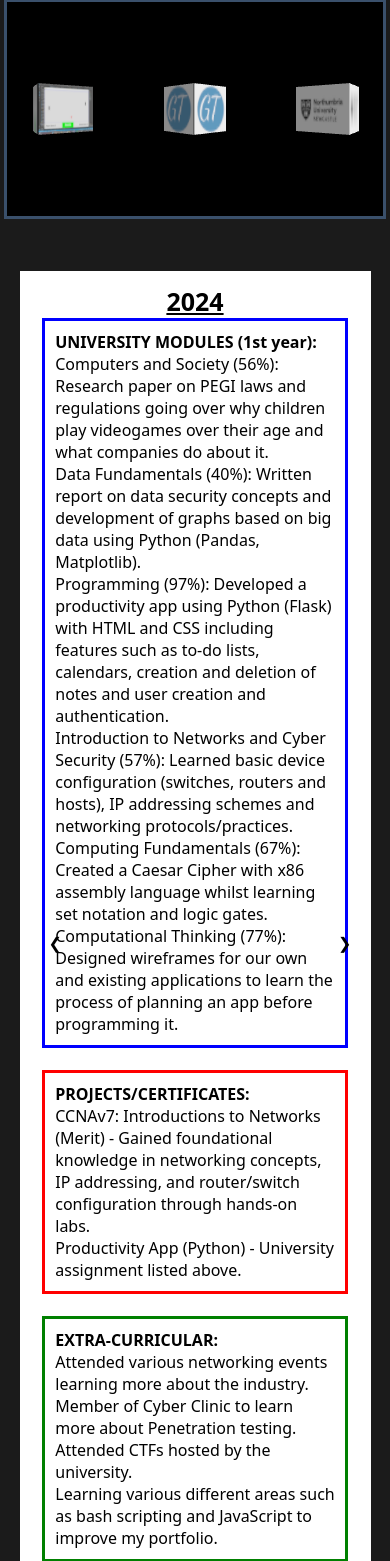
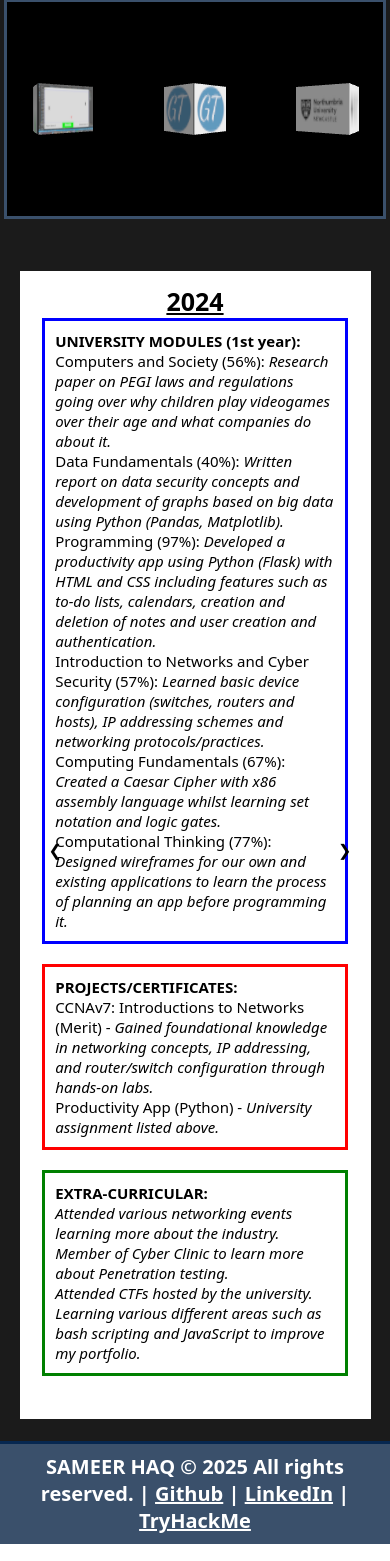
Before and after one commit to SameerUH/Portfolio-website, a PHP site: page / in a window 390 px wide. Shown: the part 1869-3430 px from the top of the page. Run offline with PHP 8.4, Linux system fonts and the light colour scheme.

Commit message:
Finished adding CSS on the index page. --- Pretty sure I'm finished with the index page. --- Fixed the favicon issue, was a directory problem. --- Stopped adding media for smaller or larger screens, literally just changed the first media to fit 800px rather than 700px.

```diff
--- a/js/pinned.js
+++ b/js/pinned.js
@@ -100,7 +100,6 @@ if (window.innerWidth < 700) {
     camera.fov = 55;
     camera.updateProjectionMatrix();
 }
-
 //Animation/renderer
 const rotation = 0.01;
 function animate() {
--- a/pages/index.php
+++ b/pages/index.php
@@ -7,15 +7,15 @@ xxxx Implement the 3D aspect of three.js.
 xxx Decide on the design of the buttons.
 xxx Possibly add an animated background, (black background with white something????).
 xxx Change images to cubes that you can rotate.
---- Go back over the timeline and see if there's anything new you can add to it.
---- Double check the LinkedIn link on the footer.
---- Add @media CSS to the index page.
+xxx Go back over the timeline and see if there's anything new you can add to it.
+xxx Double check the LinkedIn link on the footer.
+xxx Add @media CSS to the index page.
 -->
 <html lang="en">
 <head>
     <meta charset="UTF-8">
     <meta name="viewport" content="width=device-width, initial-scale=1.0">
-    <link rel="icon" href="favicon.png" type="image/png">
+    <link rel="icon" href="../favicon.png" type="image/png">
     <link rel="stylesheet" href="../styles/index.css">
     <title>Home | SameerUH</title>
 </head>
@@ -60,20 +60,20 @@ xxx Change images to cubes that you can rotate.
             <div class="year">2024</div>
             <div class="text">
                 <div class="modules"><strong>UNIVERSITY MODULES (1st year):</strong>
-                <br>Computers and Society (56%): Research paper on PEGI laws and regulations going over why children play videogames over their age and what companies do about it.
-                <br>Data Fundamentals (40%): Written report on data security concepts and development of graphs based on big data using Python (Pandas, Matplotlib).
-                <br>Programming (97%): Developed a productivity app using Python (Flask) with HTML and CSS including features such as to-do lists, calendars, creation and deletion of notes and user creation and authentication.
-                <br>Introduction to Networks and Cyber Security (57%): Learned basic device configuration (switches, routers and hosts), IP addressing schemes and networking protocols/practices.
-                <br>Computing Fundamentals (67%): Created a Caesar Cipher with x86 assembly language whilst learning set notation and logic gates.
-                <br>Computational Thinking (77%): Designed wireframes for our own and existing applications to learn the process of planning an app before programming it.</div><br>
+                <br>Computers and Society (56%): <i>Research paper on PEGI laws and regulations going over why children play videogames over their age and what companies do about it.</i>
+                <br>Data Fundamentals (40%): <i>Written report on data security concepts and development of graphs based on big data using Python (Pandas, Matplotlib).</i>
+                <br>Programming (97%): <i>Developed a productivity app using Python (Flask) with HTML and CSS including features such as to-do lists, calendars, creation and deletion of notes and user creation and authentication.</i>
+                <br>Introduction to Networks and Cyber Security (57%): <i>Learned basic device configuration (switches, routers and hosts), IP addressing schemes and networking protocols/practices.</i>
+                <br>Computing Fundamentals (67%): <i>Created a Caesar Cipher with x86 assembly language whilst learning set notation and logic gates.</i>
+                <br>Computational Thinking (77%): <i>Designed wireframes for our own and existing applications to learn the process of planning an app before programming it.</i></div><br>
                 <div class="projcerts"><strong>PROJECTS/CERTIFICATES:</strong>
-                    <br>CCNAv7: Introductions to Networks (Merit) - Gained foundational knowledge in networking concepts, IP addressing, and router/switch configuration through hands-on labs.
-                    <br>Productivity App (Python) - University assignment listed above.</div><br>
+                    <br>CCNAv7: Introductions to Networks (Merit) - <i>Gained foundational knowledge in networking concepts, IP addressing, and router/switch configuration through hands-on labs.</i>
+                    <br>Productivity App (Python) - <i>University assignment listed above.</i></div><br>
                 <div class="extra"><strong>EXTRA-CURRICULAR:</strong>
-                    <br>Attended various networking events learning more about the industry.
-                    <br>Member of Cyber Clinic to learn more about Penetration testing.
-                    <br>Attended CTFs hosted by the university.
-                    <br>Learning various different areas such as bash scripting and JavaScript to improve my portfolio.
+                    <br><i>Attended various networking events learning more about the industry.</i>
+                    <br><i>Member of Cyber Clinic to learn more about Penetration testing.</i>
+                    <br><i>Attended CTFs hosted by the university.</i>
+                    <br><i>Learning various different areas such as bash scripting and JavaScript to improve my portfolio.</i>
                 </div>
             </div>
         </div>
@@ -81,21 +81,21 @@ xxx Change images to cubes that you can rotate.
             <div class="year">2025</div>
             <div class="text">
                 <div class="modules"><strong>UNIVERSITY MODULES (2nd year):</strong>
-                <br>Network Switching and Routing (86%): Network creation and security learning concepts with CISCO such as STP, RIPv2, DHCP, port-security, WLANs, VLANs and toplogys such as Router on a stick and Inter-VLAN routing.
-                <br>Human Factors in Cyber Security (75%): Research paper on how consumers react to data breaches with different variables such as type of attack, duration, time and overall view on data handling using results from interviews.
-                <br>Operating Systems (68%): Multithreading systems in Ubuntu using C including file, selection and loop system and creation of DNS servers with Linux (Bind9) learning various topics such as deadlocks, semaphores, etc.
-                <br>Computing Consultancy Project (88%): Developed an 80-page cyber security framework with a group of talented students for primary schools with the North Tyneside Council going over concepts such as endpoint and network security, access control, etc.
-                <br>Digital Forensics Incident Response (80%): Investigated and analyzed a simulated criminal case using tools such as Autopsy, DB browser, FTK Registry Viewer and Volatility learning various terms such as windows artefacts, imaging cases, etc.
-                <br>Mobile & Web App Development (72%): Developed a website and mobile app using HTML, CSS, PHP, JavaScript and React with features such as filtered reviews, components, pages, routes, error pages, etc.</div><br>
+                <br>Network Switching and Routing (86%): <i>Network creation and security learning concepts with CISCO such as STP, RIPv2, DHCP, port-security, WLANs, VLANs and toplogies such as Router on a stick and Inter-VLAN routing.</i>
+                <br>Human Factors in Cyber Security (75%): <i>Research paper on how consumers react to data breaches with different variables such as type of attack, duration, time and overall view on data handling using results from interviews.</i>
+                <br>Operating Systems (68%): <i>Multithreading systems in Ubuntu using C including file, selection and loop system and creation of DNS servers with Linux (Bind9) learning various topics such as deadlocks, semaphores, etc.</i>
+                <br>Computing Consultancy Project (88%): <i>Developed an 80-page cyber security framework with a group of talented students for primary schools with the North Tyneside Council going over concepts such as endpoint and network security, access control, etc.</i>
+                <br>Digital Forensics Incident Response (80%): <i>Investigated and analyzed a simulated criminal case using tools such as Autopsy, DB browser, FTK Registry Viewer and Volatility learning various terms such as windows artefacts, imaging cases, etc.</i>
+                <br>Mobile & Web App Development (72%): <i>Developed a website and mobile app using HTML, CSS, PHP, JavaScript and React with features such as filtered reviews, components, pages, routes, error pages, etc.</i></div><br>
             <div class="projcerts"><strong>PROJECTS/CERTIFICATES:</strong>
-                <br>CCNA: Switching, Routing and Wireless Essentials (Merit) - Developed further understanding of VLAN configurations, inter-VLAN routing, OSPF and wireless networks through practical lab excercises.
-                <br>GratiThink - Developed a critical thinking, gratitude journalling app and website for students as a university assignment including features such as entry creations and deletions, and statistics tracker for progressive results.
-                <br>Pong (Python, Pygame) - Developed the classic arcade game outside of university using OOP with abstraction, polymorphism and classes to implement features such as computer controlled enemy, screens (start, settings, etc), score tracker.
-                <br>Portfolio website (PHP, JavaScript, CSS) - The website you are currently looking at was developed as a personal project to showcase my skills, experience and creativity through projects and timelines.</div><br>
+                <br>CCNA: Switching, Routing and Wireless Essentials (Merit) - <i>Developed further understanding of VLAN configurations, inter-VLAN routing, OSPF and wireless networks through practical lab excercises.</i>
+                <br>GratiThink - <i>Developed a critical thinking, gratitude journalling app and website for students as a university assignment including features such as entry creations and deletions, and statistics tracker for progressive results.</i>
+                <br>Pong (Python, Pygame) - <i>Developed the classic arcade game outside of university using OOP with abstraction, polymorphism and classes to implement features such as computer controlled enemy, screens (start, settings, etc), score tracker.</i>
+                <br>Portfolio website (PHP, JavaScript, CSS) - <i>The website you are currently looking at was developed as a personal project to showcase my skills, experience and creativity through projects and timelines.</i></div><br>
             <div class="extra"><strong>EXTRA-CURRICULAR:</strong>
-                <br>Configured a Kali Linux Environment on a Raspberry Pi for experimenting with penetration testing outside of university.
-                <br>Started paths on TryHackMe (Jr Penetration Tester, SOC Analyst level 1) and started practicing my penetration testing on HackTheBox machines.
-                <br>Learnt Three.js with JavaScript for my portfolio website which taught me how to create 3D objects, interactions and lighting effects.
+                <br><i>Configured a Kali Linux Environment on a Raspberry Pi for experimenting with penetration testing outside of university.</i>
+                <br><i>Started paths on TryHackMe (Jr Penetration Tester, SOC Analyst level 1) and started practicing my penetration testing on HackTheBox machines.</i>
+                <br><i>Learnt Three.js with JavaScript for my portfolio website which taught me how to create 3D objects, interactions and lighting effects.</i>
         </div>
         </div>
         </div>
--- a/styles/index.css
+++ b/styles/index.css
@@ -1,8 +1,9 @@
 /*TO-DO LIST:
 --- Add the @media for the rest of the page.
-=== Make the navbar a column for mobile devices instead of a row.
+xxx Make the navbar a column for mobile devices instead of a row.
 === Make the contents of the pages fit their respective containers/boxes.
-=== Make the images smaller.
+xxx Make the images smaller.
+=== Add media for pixel width below 1000.
 */
 
 body {
@@ -381,6 +382,7 @@ body {
     width: 94%;
     align-items: center;
     margin: 0 auto;
+    font-size: 20px;
 }
 
 .modules {
@@ -422,7 +424,7 @@ footer a {
     text-align: center;
 }
 
-@media screen and (max-width: 700px) {
+@media screen and (max-width: 800px) {
     .navbar nav {
         flex-direction: column;
         align-items: center;
@@ -514,6 +516,10 @@ footer a {
         padding: 10px;
     }
 
+    #timeline .text {
+        font-size: 15px;
+    }
+
     footer {
         font-size: 20px;
         text-align: center;
```
